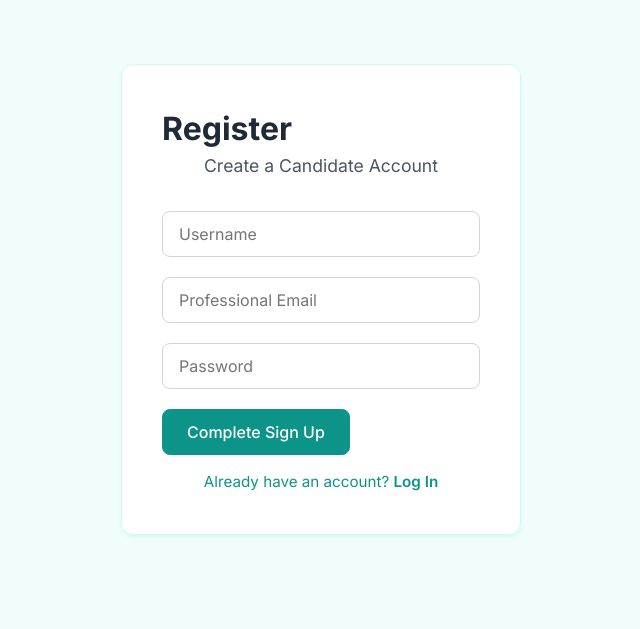
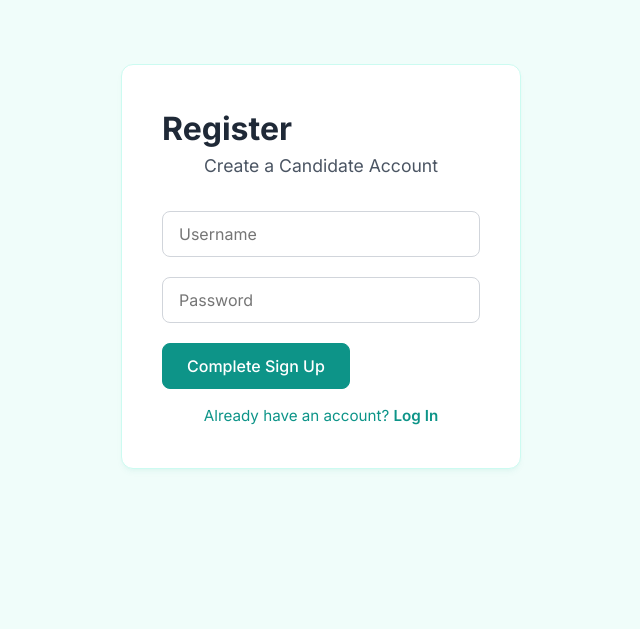
Before and after one commit to KAUSTAV-RUDRA/smartinterview, a Flask app: page /register in a window 1280 px wide. Shown: the top 629 px of the page, without its empty margins (319-959 px from the left). Run offline with Flask 3, Linux system fonts and the light colour scheme.

Commit message:
Removed professional email inputs and database columns from candidate flow

```diff
--- a/app.py
+++ b/app.py
@@ -122,12 +122,11 @@ def register():
     error = None
     if request.method == 'POST':
         u = request.form['username']
-        e = request.form.get('email', 'candidate@example.com')
         p = request.form['password']
 
         conn = get_db_connection()
         try:
-            conn.execute("INSERT INTO users (username, password, is_admin, email) VALUES (?, ?, 0, ?)", (u, p, e))
+            conn.execute("INSERT INTO users (username, password, is_admin) VALUES (?, ?, 0)", (u, p))
             conn.commit()
             conn.close()
             return redirect(url_for('login'))
@@ -147,14 +146,8 @@ def apply():
     if 'user_id' not in session or session.get('is_admin') == 1:
         return redirect(url_for('index'))
 
-    conn = get_db_connection()
-    user_data = conn.execute("SELECT email FROM users WHERE id=?", (session['user_id'],)).fetchone()
-    conn.close()
-    user_email = user_data[0] if user_data and user_data[0] else 'candidate@example.com'
-
     if request.method == 'POST':
         name = request.form['name']
-        email = request.form.get('email', user_email)
         exp = int(request.form['exp'])
         resume = request.files['resume']
 
@@ -178,7 +171,6 @@ def apply():
                     max_match = score
 
         session['candidate_name'] = name
-        session['candidate_email'] = email
         session['candidate_exp'] = exp
         session['candidate_skills_count'] = skills_count
         session['candidate_skills_str'] = skills_str
@@ -226,10 +218,9 @@ def quiz():
                 print("Model prediction error:", e)
 
         conn = get_db_connection()
-        email_val = session.get('candidate_email', 'candidate@example.com')
         try:
-            conn.execute("INSERT INTO candidates (user_id, name, experience, skills, quiz, selected, resume_score, summary, skills_list, resume_match, email) VALUES (?, ?, ?, ?, ?, ?, ?, ?, ?, ?, ?)",
-                         (session['user_id'], session['candidate_name'], exp, skills_count, score, result, session.get('resume_score', 0), session.get('resume_summary', ''), skills_str, resume_match, email_val))
+            conn.execute("INSERT INTO candidates (user_id, name, experience, skills, quiz, selected, resume_score, summary, skills_list, resume_match) VALUES (?, ?, ?, ?, ?, ?, ?, ?, ?, ?)",
+                         (session['user_id'], session['candidate_name'], exp, skills_count, score, result, session.get('resume_score', 0), session.get('resume_summary', ''), skills_str, resume_match))
         except sqlite3.OperationalError:
             # Fallback if some columns don't exist
             conn.execute("INSERT INTO candidates (user_id, name, experience, skills, quiz, selected, resume_score, summary) VALUES (?, ?, ?, ?, ?, ?, ?, ?)",
@@ -366,7 +357,7 @@ def candidate_decision(candidate_id):
 
     conn = get_db_connection()
     c = conn.cursor()
-    candidate = c.execute("SELECT id, name, quiz, resume_score, email FROM candidates WHERE id=?", (candidate_id,)).fetchone()
+    candidate = c.execute("SELECT id, name, quiz, resume_score FROM candidates WHERE id=?", (candidate_id,)).fetchone()
     if not candidate:
         conn.close()
         return jsonify({'error': 'Candidate not found'}), 404
--- a/templates/apply.html
+++ b/templates/apply.html
@@ -54,9 +54,6 @@
         <form action="/apply" method="POST" enctype="multipart/form-data" id="applyForm" onsubmit="showLoading()">
             <div class="form-group">
                 <input type="text" name="name" placeholder="Candidate Name" required>
-            </div>
-            <div class="form-group">
-                <input type="email" name="email" placeholder="Professional Email" required>
             </div>
             <div class="form-group">
                 <input type="number" step="0.1" name="exp" placeholder="Years of Experience" required>
--- a/templates/register.html
+++ b/templates/register.html
@@ -25,9 +25,6 @@
                 <input type="text" name="username" placeholder="Username" required>
             </div>
             <div class="form-group">
-                <input type="email" name="email" placeholder="Professional Email" required>
-            </div>
-            <div class="form-group">
                 <input type="password" name="password" placeholder="Password" required>
             </div>
             <button type="submit">Complete Sign Up</button>
```
